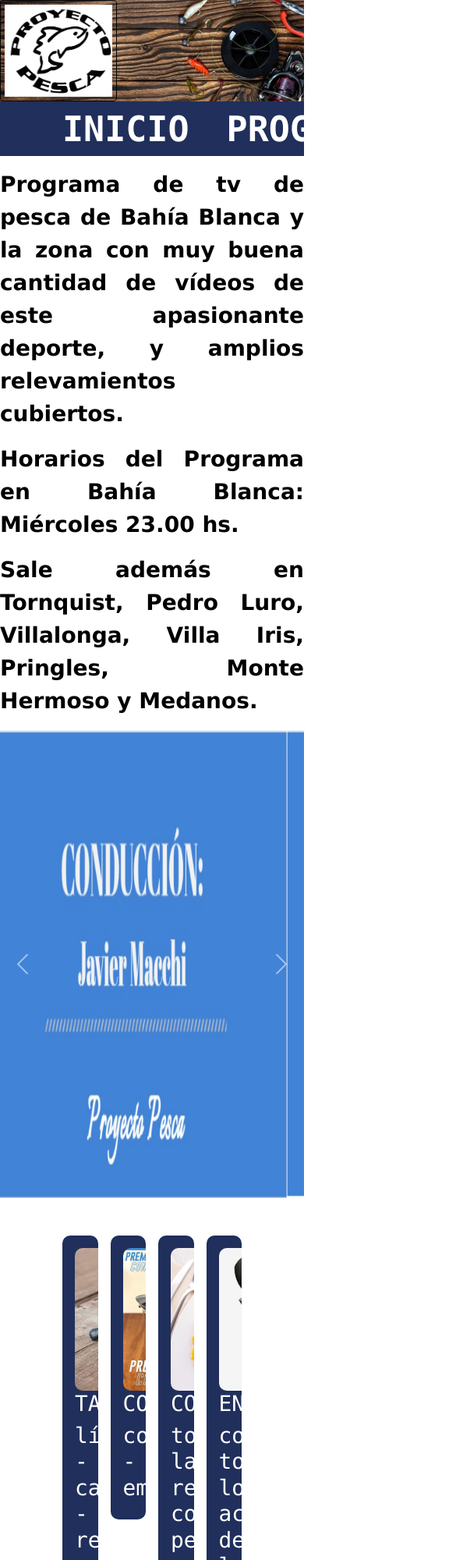
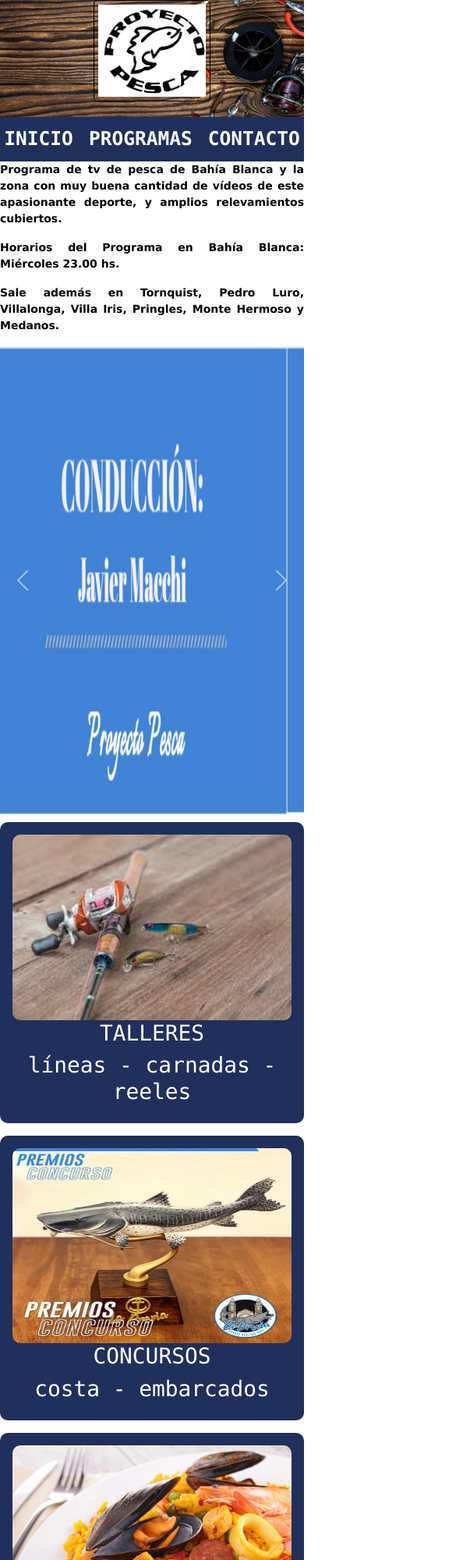
Before and after one commit to villalbaandres/entrega-final, a plain HTML site: page index.html in a window 390 px wide. Shown: the top 2000 px of the page at 78% size, 585 px wide, since content can reach past the window. Drawn offline with nearby package versions, Linux system fonts and the light colour scheme; some icons are missing.

Commit message:
Agregando Media Query celular

```diff
--- a/css/estilos.css
+++ b/css/estilos.css
@@ -70,6 +70,10 @@
 background-repeat: no-repeat;
     background-size: cover;
     background-position: bottom center;
+
+
+
+
 
 }
 
@@ -188,3 +192,62 @@
 .ubicacion{
   padding-left: 80px;
 }
+
+
+@media (max-width: 600px){
+
+  /* header */
+  header{
+    display: flex;
+    flex-direction: column;
+  }
+
+  .Logo{
+    display: flex;
+    align-self: center;
+  }
+
+  .Parrafos{
+    font-size: 14px;
+  }
+
+  .nav__lista{
+    margin-top: 20px;
+    margin-bottom: 0;
+    padding: 0;
+    display: flex;
+    justify-content: center;
+  }
+
+  .nav__item{
+    display: flex;
+    align-self: center;
+    margin: 10px;
+  }
+
+  .nav__enlace{
+    font-size: 24.5px;
+  }
+
+  /* seccion de tarjeta */
+  .servicios1{
+    padding: 0;
+    margin: 10px 0 10px 0;
+  }
+  .servicios1__padre{
+    flex-direction: column;
+    padding: 0;
+  }
+  .servicios1__hijo{
+    display: flex;
+    flex-direction: column;
+    width: 100%;
+  }
+
+  .imagen2{
+    width: 100%;
+    height: 250px;
+  }
+
+
+}
--- a/index.html
+++ b/index.html
@@ -16,7 +16,7 @@
 
 <body>
     <header class="header">
-        <img class="Logo" src="imagenes/logo.png" alt="Logo" width="150" height="130">
+        <img class="Logo" src="Imagenes/logo.png" alt="Logo" width="150" height="130">
         <nav>
             <ul class="nav__lista">
                 <li class="nav__item">
@@ -77,23 +77,23 @@
             <section class="servicios1">
                 <div class="servicios1__padre">
                     <div class="servicios1__hijo">
-                        <img class="imagen1" src="imagenes/taller.jpg" alt="taller">
+                        <img class="imagen1" src="Imagenes/taller.jpg" alt="taller">
                         <h1>TALLERES</h1>
                         <h1>líneas - carnadas - reeles</h1>
                     </div>
                     <div class="servicios1__hijo">
-                        <img class="imagen2" src="imagenes/premios.jpg" alt="premios">
+                        <img class="imagen2" src="Imagenes/premios.jpg" alt="premios">
                         <h1>CONCURSOS</h1>
                         <h1>costa - embarcados</h1>
                     </div>
                     <div class="servicios1__hijo">
-                        <img class="imagen2" src="imagenes/paella.jpg" alt="cocina">
+                        <img class="imagen2" src="Imagenes/paella.jpg" alt="cocina">
                         <h1>COCINAS</h1>
                         <h1>todas las recetas con pescado</h1>
                     </div>
 
                     <div class="servicios1__hijo">
-                        <img class="imagen2" src="imagenes/entrevista.jpg" alt="entrevista">
+                        <img class="imagen2" src="Imagenes/entrevista.jpg" alt="entrevista">
                         <h1>ENTREVISTAS</h1>
                         <h1>con todos los actores de la pesca</h1>
                     </div>
@@ -103,7 +103,7 @@
     </main>
     <footer class="footer">
         <div class="footer__flex">
-            <img src="imagenes/logo.png" alt="Logo" width="75" height="65">
+            <img src="Imagenes/logo.png" alt="Logo" width="75" height="65">
             <ul class="footer__lista">
                 <li class="footer__item">
                     <a class= "link" href="https://www.twitter.com/" target="_blank">Twitter</a>
```
Also changed, not shown: Contacto.html (+3 -3 lines), Programas.html (+2 -2 lines).
